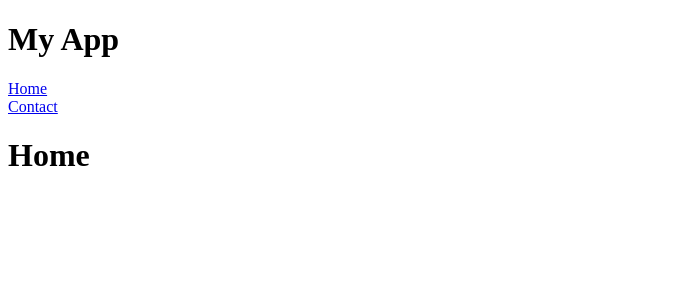
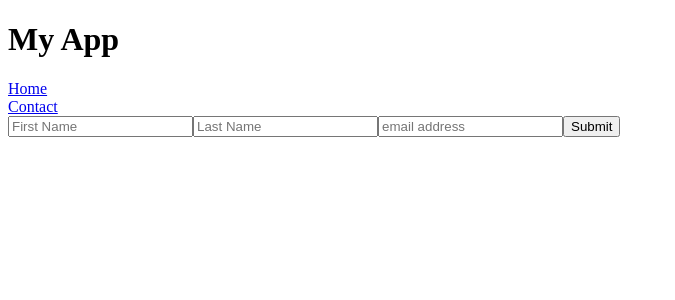
Before and after one commit to GetontoMoses/W3Schools-React, a React (Create React App) app in the folder my-react-app/: page / in a window 1280 px wide. Shown: the top 300 px of the page, without its empty margins (0-675 px from the left). Built offline with nearby package versions, Linux system fonts and the light colour scheme.

Commit message:
feat: implementing useState

```diff
--- /dev/null
+++ b/my-react-app/src/Hooks/UseState.jsx
@@ -0,0 +1,25 @@
+import { useState } from "react";
+
+export default function Login () {
+  const [value, setValue] = useState({});
+
+  const handleChange = (e) => {
+    setValue((prev) => {
+      return { ...prev, [e.target.name]: e.target.value };
+    });
+  };
+
+  const handleSubmit = (e) => {
+    e.preventDefault();
+    return alert( `${value.firstName}`);
+  };
+
+  return <>
+    <form onSubmit={handleSubmit}>
+      <input type="text" name="firstName" onChange={handleChange} placeholder="First Name" />
+      <input type="text" name="lastName" onChange={handleChange} placeholder="Last Name" />
+      <input type="text" name="email" onChange={handleChange}  placeholder="email address"/>
+      <input type="submit" />
+    </form>
+  </>;
+}
--- a/my-react-app/src/pages/Home.jsx
+++ b/my-react-app/src/pages/Home.jsx
@@ -1,7 +1,9 @@
+import Login from "../Hooks/UseState";
+
 export default function Home() {
   return (
     <>
-      <h1>Home</h1>
+      <Login/>
     </>
   );
 }
```
